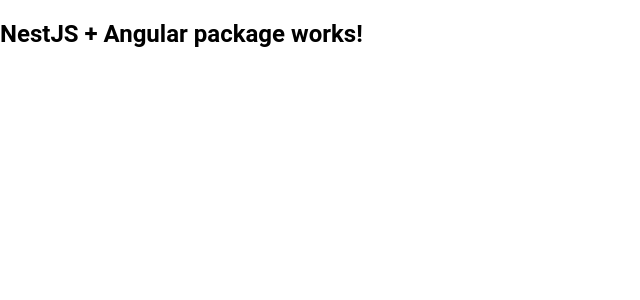
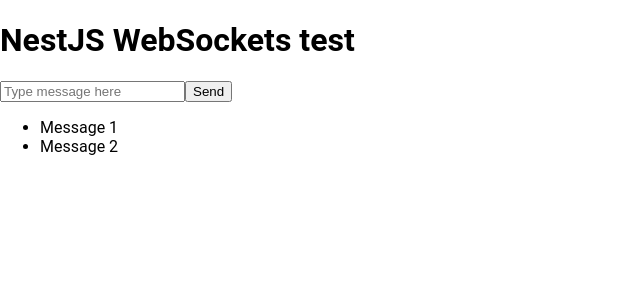
Before and after one commit to Ant0nRocket/NestJS-With-Angular, an Angular app: page / in a window 1280 px wide. Shown: the top 300 px of the page, without its empty margins (0-640 px from the left). Built offline with nearby package versions, Linux system fonts and the light colour scheme.

Commit message:
[draft] WebSockets integration

```diff
--- a/package.json
+++ b/package.json
@@ -25,7 +25,9 @@
         "@nestjs/core": "^7.0.0",
         "@nestjs/mongoose": "^6.4.0",
         "@nestjs/platform-express": "^7.0.0",
+        "@nestjs/platform-socket.io": "^7.0.7",
         "@nestjs/serve-static": "^2.0.0",
+        "@nestjs/websockets": "^7.0.7",
         "mongoose": "^5.9.7",
         "rxjs": "^6.5.5",
         "tslib": "^1.10.0",
@@ -41,6 +43,7 @@
         "@types/express": "^4.17.6",
         "@types/mongoose": "^5.7.10",
         "@types/node": "^13.11.1",
+        "@types/socket.io": "^2.1.4",
         "codelyzer": "^5.1.2",
         "reflect-metadata": "^0.1.13",
         "ts-loader": "^6.2.1",
--- a/src/client/app/app.component.html
+++ b/src/client/app/app.component.html
@@ -1 +1,3 @@
-<h2>NestJS + Angular package works!</h2>
+<app-websockets-test>
+
+</app-websockets-test>
--- a/src/client/app/app.component.ts
+++ b/src/client/app/app.component.ts
@@ -3,8 +3,6 @@
 @Component({
   selector: 'app-root',
   templateUrl: './app.component.html',
-  styleUrls: ['./app.component.css']
+  styleUrls: ['./app.component.scss']
 })
-export class AppComponent {
-  title = 'test';
-}
+export class AppComponent { }
--- a/src/client/app/app.module.ts
+++ b/src/client/app/app.module.ts
@@ -2,13 +2,15 @@
 import { NgModule } from '@angular/core';
 
 import { AppComponent } from './app.component';
+import { WebsocketsModule } from './websockets/websockets.module';
 
 @NgModule({
   declarations: [
-    AppComponent
+    AppComponent,
   ],
   imports: [
-    BrowserModule
+    BrowserModule,
+    WebsocketsModule
   ],
   providers: [],
   bootstrap: [AppComponent]
--- /dev/null
+++ b/src/client/app/websockets/websockets-test.component.html
@@ -0,0 +1,8 @@
+<h1>{{ title }}</h1>
+
+<input type="text" [(ngModel)]="message" placeholder="Type message here" />
+<button (click)="sendMessageToServer()">Send</button>
+
+<ul>
+    <li *ngFor="let m of messages">{{ m }}</li>
+</ul>
--- /dev/null
+++ b/src/client/app/websockets/websockets-test.component.ts
@@ -0,0 +1,27 @@
+import { Component, OnInit } from '@angular/core';
+
+@Component({
+  selector: 'app-websockets-test',
+  templateUrl: './websockets-test.component.html'
+})
+export class WebsocketsTestComponent implements OnInit {
+
+  title: string = 'NestJS WebSockets test';
+  message: string = '';
+
+  messages: string[] = [
+    'Message 1',
+    'Message 2'
+  ]
+
+  constructor() { }
+
+  ngOnInit(): void {
+  }
+
+  sendMessageToServer() {
+    this.messages.push(this.message);
+    this.message = '';
+  }
+
+}
--- a/src/server/app.module.ts
+++ b/src/server/app.module.ts
@@ -6,6 +6,7 @@
 
 import { AppController } from './app.controller';
 import { apiConfig } from '../shared/api.config';
+import { AppGateway } from './app.gateway';
 
 @Module({
     imports: [
@@ -19,6 +20,7 @@
             useCreateIndex: true
         })
     ],
-    controllers: [ AppController ]
+    controllers: [AppController],
+    providers: [AppGateway]
 })
-export class AppModule {}
+export class AppModule { }
```
Also changed, not shown: src/client/app/websockets/websockets.module.ts (added, +16 -0 lines), src/server/app.gateway.ts (added, +25 -0 lines), src/client/app/app.component.css (deleted), src/client/app/app.component.scss (added).
